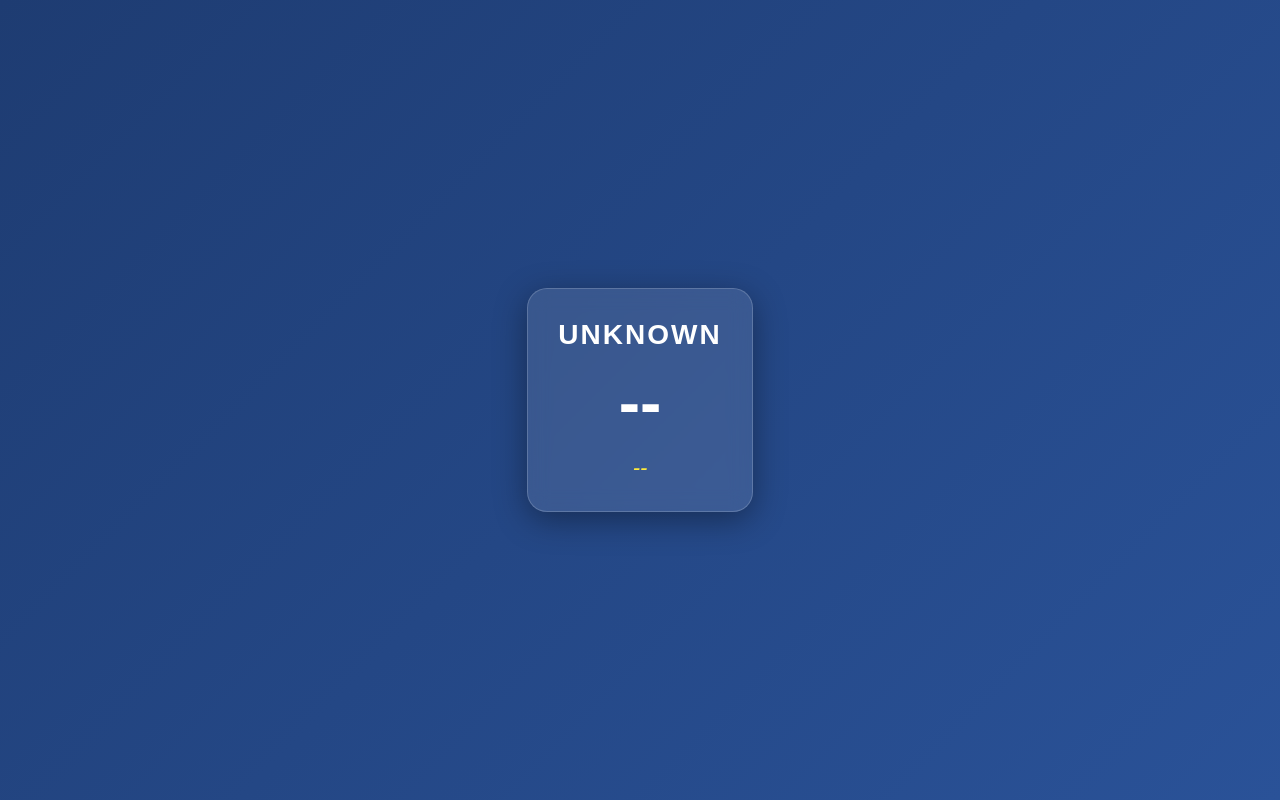
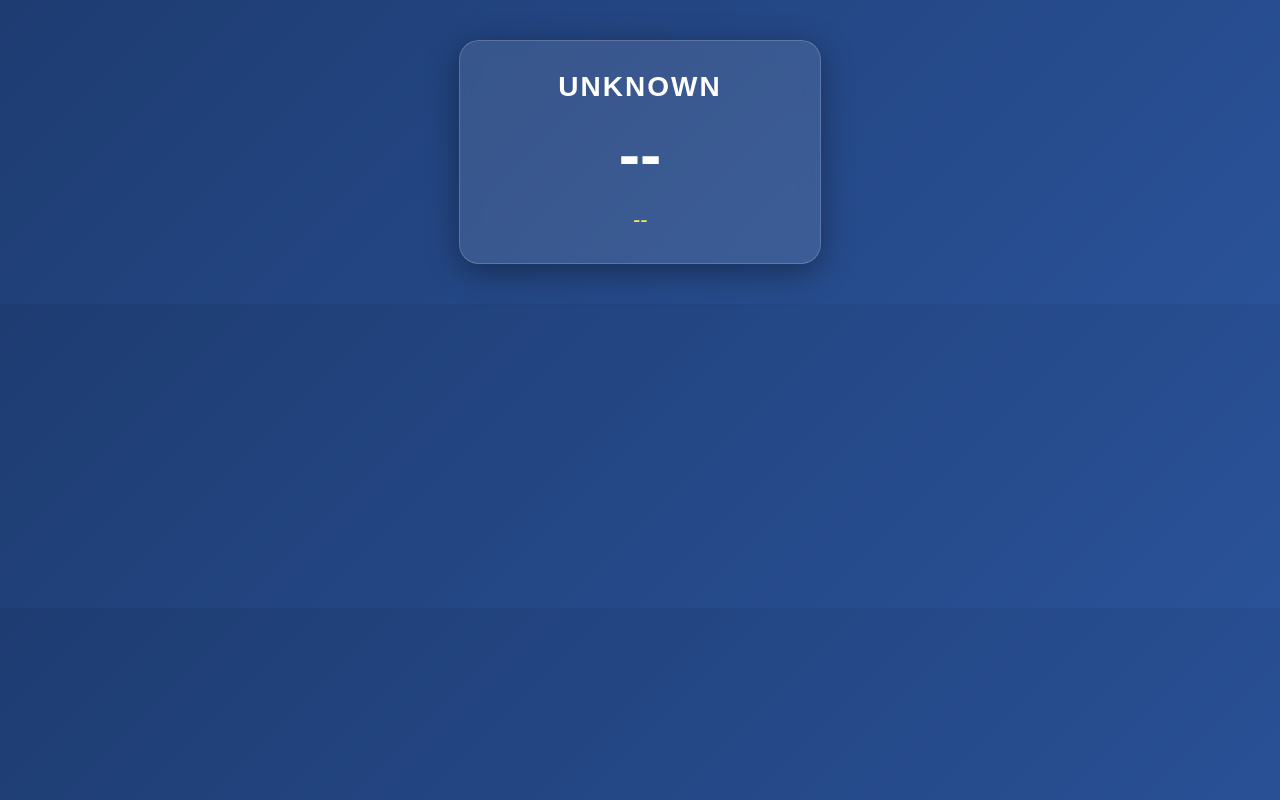
Before and after one commit to ailoaeiclaudiu49-bit/custom-weather-skill-, a plain HTML site: page scripts/index.html in a window 1280 px wide. Drawn offline with Linux system fonts and the light colour scheme.

Commit message:
Update index.html

```diff
--- a/scripts/index.html
+++ b/scripts/index.html
@@ -10,7 +10,8 @@
       display: flex;
       justify-content: center;
       align-items: center;
-      height: 100vh;
+      padding: 40px;
+      min-height: 150px;
       margin: 0;
     }
     .widget {
@@ -21,6 +22,8 @@
       backdrop-filter: blur(10px);
       box-shadow: 0 8px 32px 0 rgba(0, 0, 0, 0.37);
       border: 1px solid rgba(255, 255, 255, 0.18);
+      width: 100%;
+      max-width: 300px;
     }
     h1 { margin: 0; font-size: 28px; text-transform: uppercase; letter-spacing: 2px;}
     .temp { font-size: 64px; font-weight: bold; margin: 15px 0; }
@@ -33,8 +36,14 @@
     <div class="temp" id="tmp">--</div>
     <div class="cond" id="cnd">--</div>
   </div>
+
   <script>
-    // The Edge Gallery app injects the AI's data into the URL parameters
+    // 1. THIS IS THE FIX: Tell the Android app that the widget loaded successfully
+    function ai_edge_gallery_get_result() {
+      return JSON.stringify({ status: "success" });
+    }
+
+    // 2. Read the data sent by the AI
     const params = new URLSearchParams(window.location.search);
     let locationName = "Unknown";
     let temp = "--";
@@ -48,10 +57,10 @@
         condition = parsed.condition || condition;
       }
     } catch (e) {
-      console.error(e);
+      console.error("Data parse error:", e);
     }
 
-    // Update the HTML with the AI's data
+    // 3. Draw the data on the screen
     document.getElementById('loc').innerText = locationName;
     document.getElementById('tmp').innerText = temp;
     document.getElementById('cnd').innerText = condition;
```
